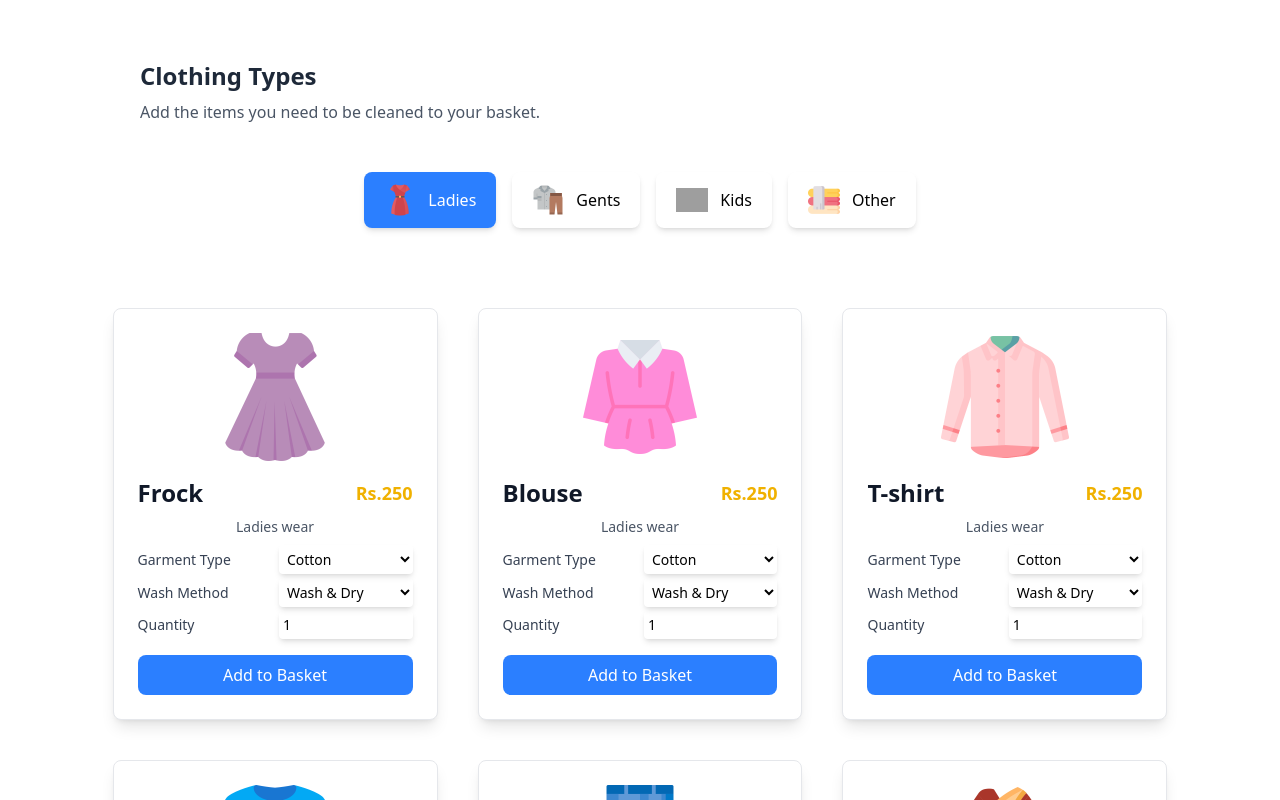
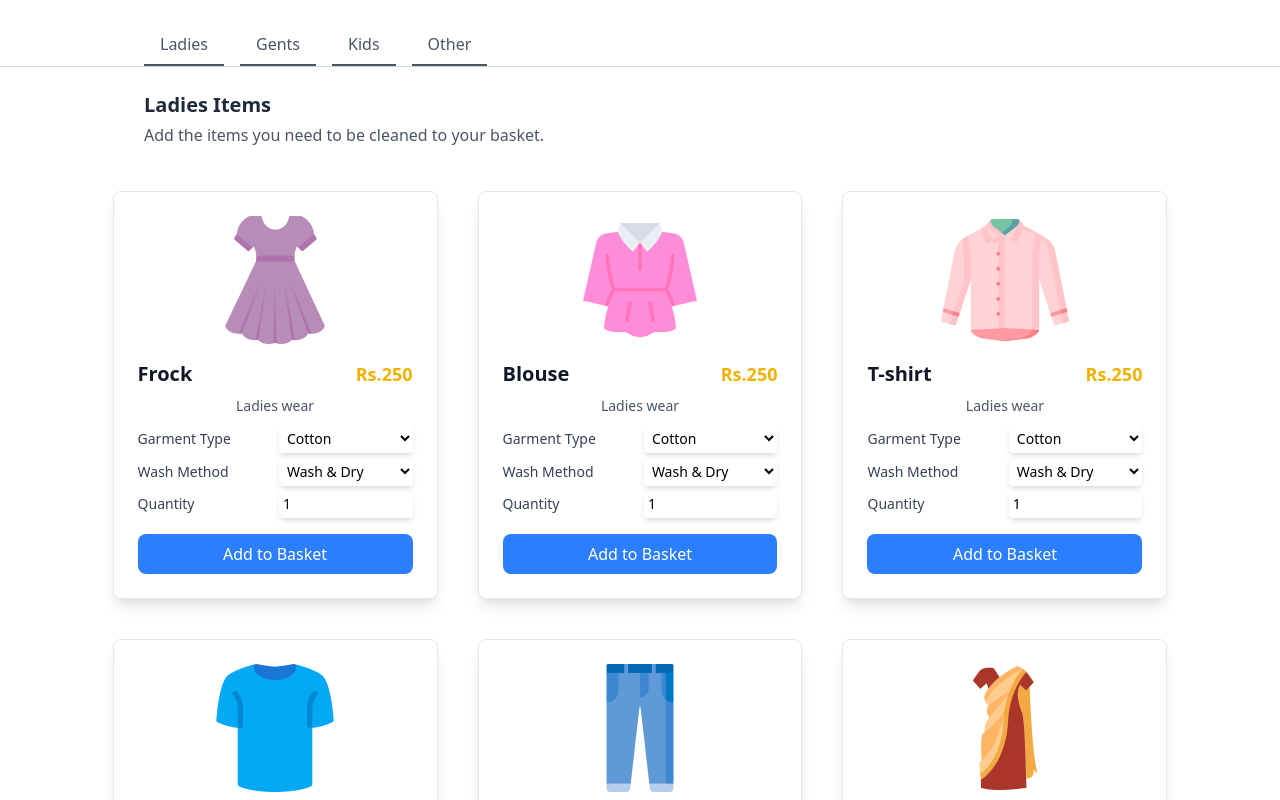
Before and after one commit to sahanhansa/FreshlyFrontend, an Angular app: page / in a window 1280 px wide. Shown: the top 800 px of the page. Built offline with nearby package versions, Linux system fonts and the light colour scheme; grey boxes are pictures that could not be loaded.

Commit message:
transition effect added

```diff
--- a/src/app/components/order/item-card-list/item-card-list.component.html
+++ b/src/app/components/order/item-card-list/item-card-list.component.html
@@ -1,3 +1,3 @@
-<div class="flex flex-wrap gap-10 p-10 justify-center">
+<div class="flex flex-wrap gap-10 p-5 justify-center">
   <app-item-card *ngFor="let item of items" [item]="item"></app-item-card>
 </div>
--- a/src/app/components/order/item-card/item-card.component.html
+++ b/src/app/components/order/item-card/item-card.component.html
@@ -1,10 +1,12 @@
-<div class="bg-white p-6 rounded-lg border border-gray-200 shadow-lg flex flex-col items-center text-center max-w-sm w-full">
+<div
+  class="bg-white p-6 rounded-lg border border-gray-200 shadow-lg flex flex-col items-center text-center max-w-sm w-full transform transition-transform duration-300 hover:scale-105 hover:shadow-xl"
+>
   <!-- Increased Image Size -->
   <img [src]="item.image" alt="{{ item.name }}" class="w-32 h-32 mb-4 object-contain">
 
   <!-- Name and Price Side by Side -->
   <div class="flex justify-between items-center w-full mb-2">
-    <h3 class="text-2xl font-semibold text-gray-900">{{ item.name }}</h3>
+    <h3 class="text-xl font-semibold text-gray-900">{{ item.name }}</h3>
     <p class="text-lg text-yellow-500 font-bold">Rs.{{ item.price }}</p>
   </div>
 
@@ -27,19 +29,14 @@
     </select>
   </div>
 
-  <!-- Quantity Input Field -->
+  <!-- Quantity -->
   <div class="mt-1 w-full flex flex-col md:flex-row items-center gap-2">
     <label class="text-sm font-medium text-gray-700 w-full md:w-1/2 text-left">Quantity</label>
-    <input
-      type="number"
-      [formControl]="selectedQuantity"
-      min="1"
-      class="w-full md:w-1/2 shadow-md p-1 text-sm rounded focus:outline-none focus:ring-1 "
-    />
+    <input type="number" min="1" value="1" class="w-full md:w-1/2 shadow-md p-1 rounded text-sm">
   </div>
 
   <!-- Add to Basket Button -->
-  <button class="bg-blue-500 text-white px-4 py-2 mt-4 rounded-lg flex items-center w-full justify-center">
-    <span>Add to Basket</span>
+  <button class="mt-4 bg-blue-500 text-white px-4 py-2 rounded-lg flex items-center w-full justify-center hover:bg-blue-600 transition">
+    Add to Basket
   </button>
 </div>
--- a/src/app/pages/order/items-list-page/items-list-page.component.html
+++ b/src/app/pages/order/items-list-page/items-list-page.component.html
@@ -1,15 +1,26 @@
-<div class="flex flex-col gap-6 ">
-  <!-- Heading -->
-  <div class="pl-35 pt-15">
-    <h2 class="text-2xl font-semibold text-gray-800">Clothing Types</h2>
-    <p class="text-gray-600 mt-2">Add the items you need to be cleaned to your basket.</p>
+<div class="flex flex-col gap-6">
+  <!-- Tab Navigation -->
+  <div class="flex flex-wrap gap-2 sm:gap-4 border-b border-gray-300 px-4 sm:px-8 md:px-12 lg:px-36 pt-6 justify-center md:justify-start">
+    <button
+      *ngFor="let category of categories"
+      (click)="onCategorySelected(category.name)"
+      [class.text-blue-500]="selectedCategory === category.name"
+      [class.border-blue-500]="selectedCategory === category.name"
+      class="px-4 py-2 text-md sm:text-md text-gray-600 border-b-2 hover:text-blue-500 hover:border-blue-500 transition"
+    >
+      {{ category.name }}
+    </button>
   </div>
 
-  <!-- Item Category Component -->
-  <app-item-category
-    (categorySelected)="onCategorySelected($event)"
-    class="mb-4"
-  ></app-item-category>
+  <!-- Heading -->
+  <div class="px-4 sm:px-8 md:px-12 lg:px-36 text-center md:text-left">
+    <h2 class="text-md sm:text-md md:text-md lg:text-xl font-semibold text-gray-800">
+      {{ selectedCategory }} Items
+    </h2>
+    <p class="text-md sm:text-base md:text-md text-gray-600 mt-1">
+      Add the items you need to be cleaned to your basket.
+    </p>
+  </div>
 
   <!-- Item Card List -->
   <div class="w-full">
--- a/src/app/pages/order/items-list-page/items-list-page.component.ts
+++ b/src/app/pages/order/items-list-page/items-list-page.component.ts
@@ -1,29 +1,37 @@
 import { Component, OnInit } from '@angular/core';
 import { Item } from '../../../models/item.model';
 import { ItemService } from '../../../services/item.service';
-import { ItemCategoryComponent } from '../../../components/order/item-category/item-category.component';
-import { ItemCardListComponent } from '../../../components/order/item-card-list/item-card-list.component';
-import { FooterComponent } from '../../../components/shared/footer/footer.component';
+import { ItemCardListComponent } from "../../../components/order/item-card-list/item-card-list.component";
+import { FooterComponent } from "../../../components/shared/footer/footer.component";
+import { CommonModule } from '@angular/common'; // Import CommonModule for ngFor and ngIf
 
 @Component({
   selector: 'app-items-list-page',
   standalone: true,
-  imports: [ItemCategoryComponent, ItemCardListComponent, FooterComponent],
   templateUrl: './items-list-page.component.html',
-  styleUrls: ['./items-list-page.component.css']
+  styleUrls: ['./items-list-page.component.css'],
+  imports: [ItemCardListComponent, FooterComponent, CommonModule] // Import ItemCardListComponent and CommonModule for structural directives
 })
 export class ItemsListPageComponent implements OnInit {
   items: Item[] = [];
   filteredItems: Item[] = [];
+  selectedCategory = 'Ladies'; // Default category
+  categories = [
+    { name: 'Ladies' },
+    { name: 'Gents' },
+    { name: 'Kids' },
+    { name: 'Other' }
+  ];
 
   constructor(private itemService: ItemService) {}
 
   ngOnInit(): void {
     this.items = this.itemService.getItems();
-    this.filterItemsByCategory('Ladies'); // Default category
+    this.filterItemsByCategory(this.selectedCategory); // Default category
   }
 
   onCategorySelected(category: string): void {
+    this.selectedCategory = category;
     this.filterItemsByCategory(category);
   }
 
```
